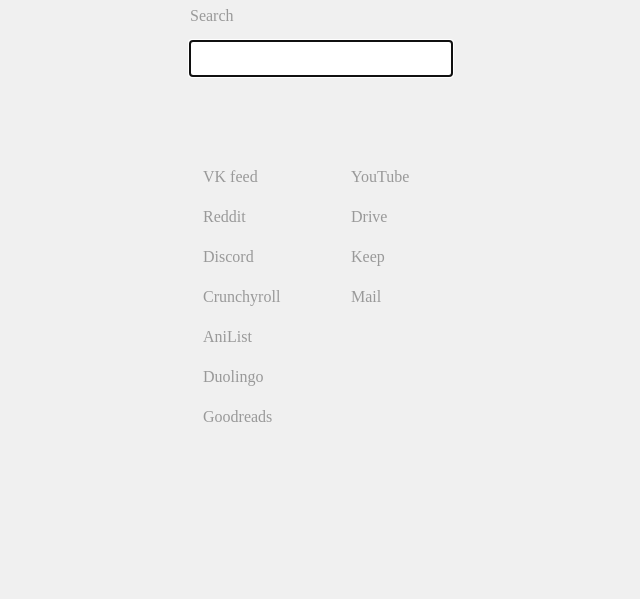
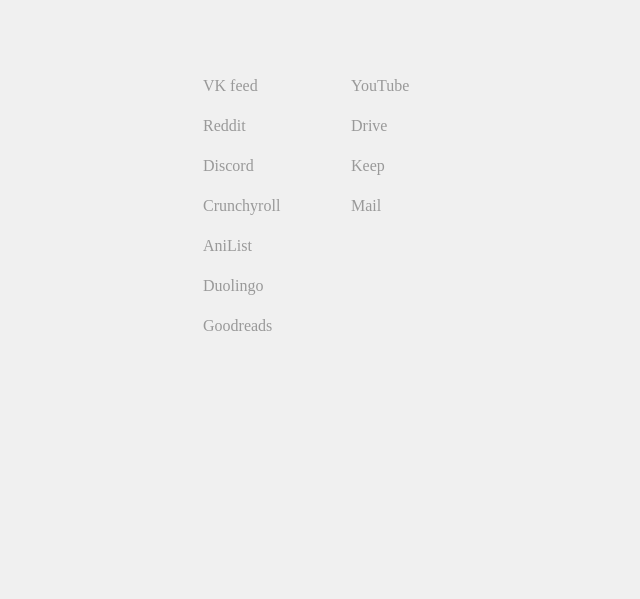
Before and after one commit to graynut/starpage, a plain HTML site: page index.html in a window 1280 px wide. Shown: the part 201-800 px from the top of the page, without its empty margins (58-698 px from the left). Drawn offline with Linux system fonts and the light colour scheme.

Commit message:
Update index.html

```diff
--- a/index.html
+++ b/index.html
@@ -48,11 +48,6 @@ a {
 
 <h1>Welcome back!</h1>
 
-	<p style="padding:-10px;">Search</p>
-	<form method="get" action="https://www.startpage.com/search">
-	<input type="text" autofocus="autofocus" name="q" \>
-	</form>
-
 <table>
 
 	<tr>
@@ -88,6 +83,5 @@ a {
 	</tr>
 
 </table>
-
 </body>
 </html>
```
